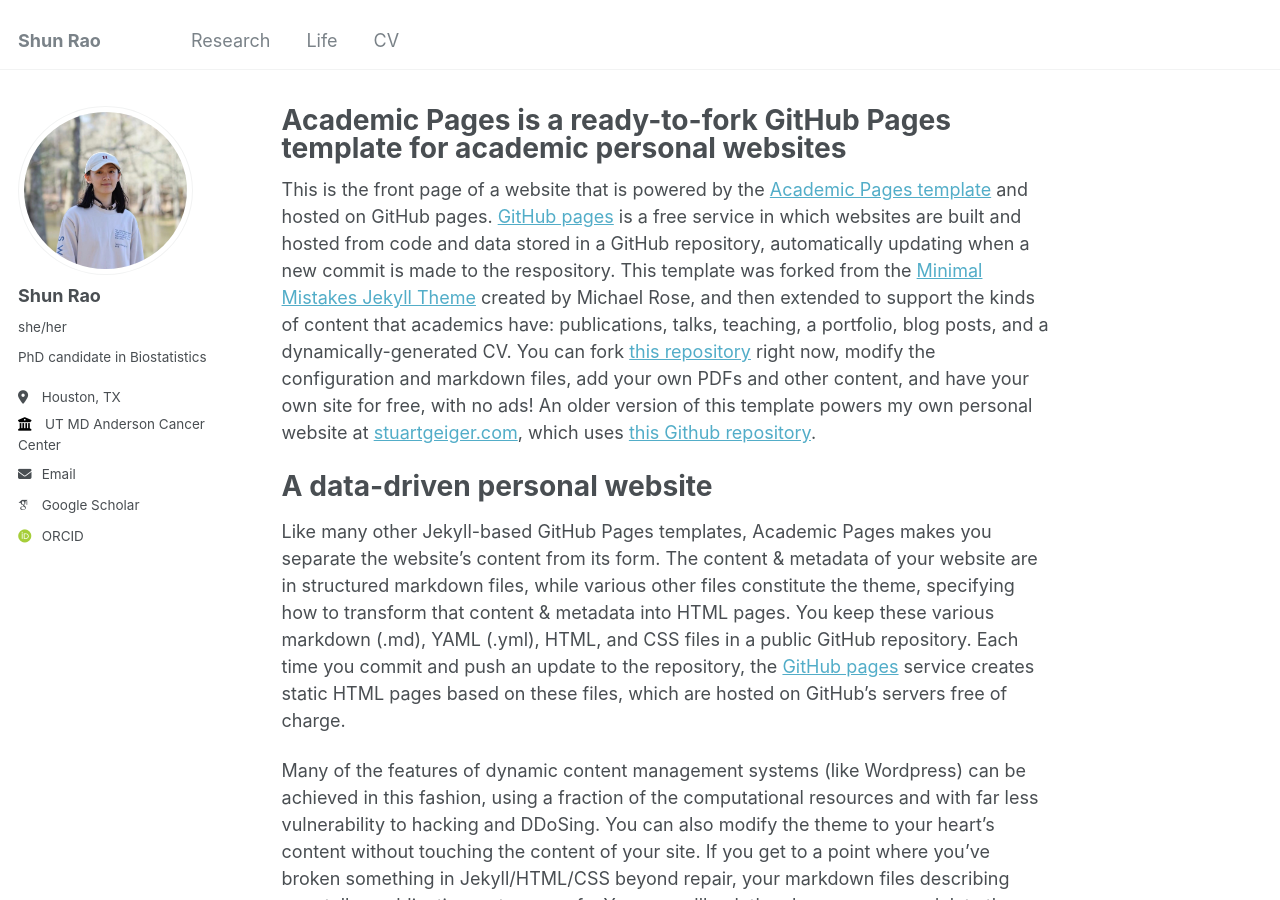
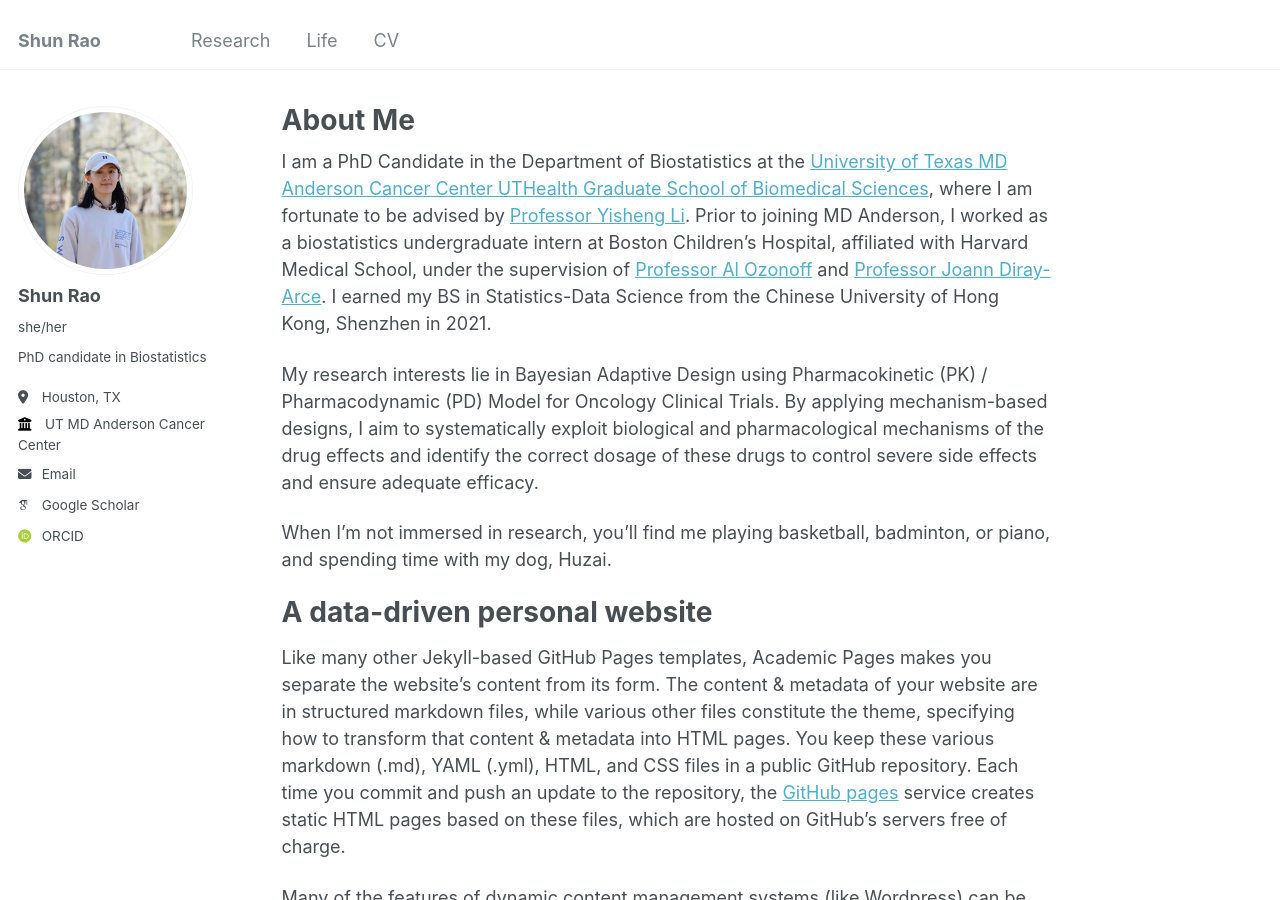
Before and after one commit to ShunRao8/shunrao8.github.io, a Jekyll site: the page built from _pages/about.md, in a window 1280 px wide and 900 px high. Built offline with Jekyll 4.4.1, drawn with Linux system fonts in a browser that asks for light colours; some web fonts are replaced.

Commit message:
Update about.md

```diff
--- a/_pages/about.md
+++ b/_pages/about.md
@@ -1,13 +1,17 @@
 ---
 permalink: /
-title: "Academic Pages is a ready-to-fork GitHub Pages template for academic personal websites"
+title: "About Me"
 author_profile: true
 redirect_from:
   - /about/
   - /about.html
 ---
 
-This is the front page of a website that is powered by the [Academic Pages template](https://github.com/academicpages/academicpages.github.io) and hosted on GitHub pages. [GitHub pages](https://pages.github.com) is a free service in which websites are built and hosted from code and data stored in a GitHub repository, automatically updating when a new commit is made to the respository. This template was forked from the [Minimal Mistakes Jekyll Theme](https://mmistakes.github.io/minimal-mistakes/) created by Michael Rose, and then extended to support the kinds of content that academics have: publications, talks, teaching, a portfolio, blog posts, and a dynamically-generated CV. You can fork [this repository](https://github.com/academicpages/academicpages.github.io) right now, modify the configuration and markdown files, add your own PDFs and other content, and have your own site for free, with no ads! An older version of this template powers my own personal website at [stuartgeiger.com](http://stuartgeiger.com), which uses [this Github repository](https://github.com/staeiou/staeiou.github.io).
+I am a PhD Candidate in the Department of Biostatistics at the [University of Texas MD Anderson Cancer Center UTHealth Graduate School of Biomedical Sciences](https://gsbs.uth.edu/quantitative-sciences/index.htm), where I am fortunate to be advised by [Professor Yisheng Li](https://faculty.mdanderson.org/profiles/yisheng_li.html). Prior to joining MD Anderson, I worked as a biostatistics undergraduate intern at Boston Children's Hospital, affiliated with Harvard Medical School, under the supervision of [Professor Al Ozonoff](https://www.sabetilab.org/alozonoff/) and [Professor Joann Diray-Arce](https://connects.catalyst.harvard.edu/Profiles/display/Person/149197). I earned my BS in Statistics-Data Science from the Chinese University of Hong Kong, Shenzhen in 2021.
+
+My research interests lie in Bayesian Adaptive Design using Pharmacokinetic (PK) / Pharmacodynamic (PD) Model for Oncology Clinical Trials. By applying mechanism-based designs, I aim to systematically exploit biological and pharmacological mechanisms of the drug effects and identify the correct dosage of these drugs to control severe side effects and ensure adequate efficacy.
+
+When I’m not immersed in research, you’ll find me playing basketball, badminton, or piano, and spending time with my dog, Huzai.
 
 A data-driven personal website
 ======
```
